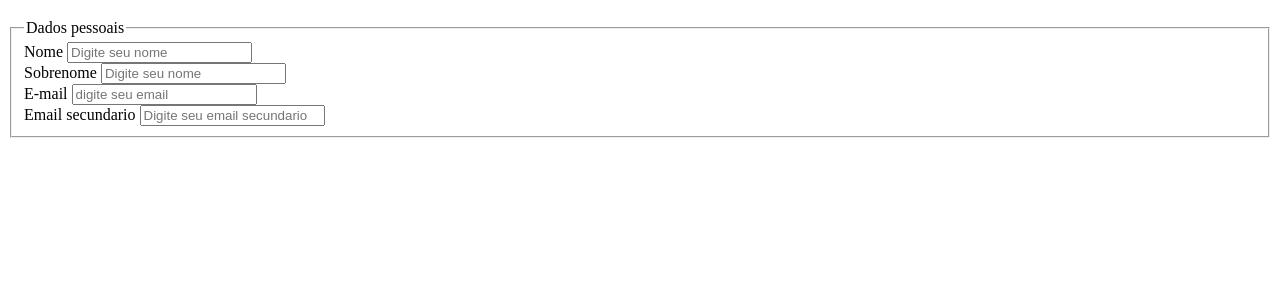
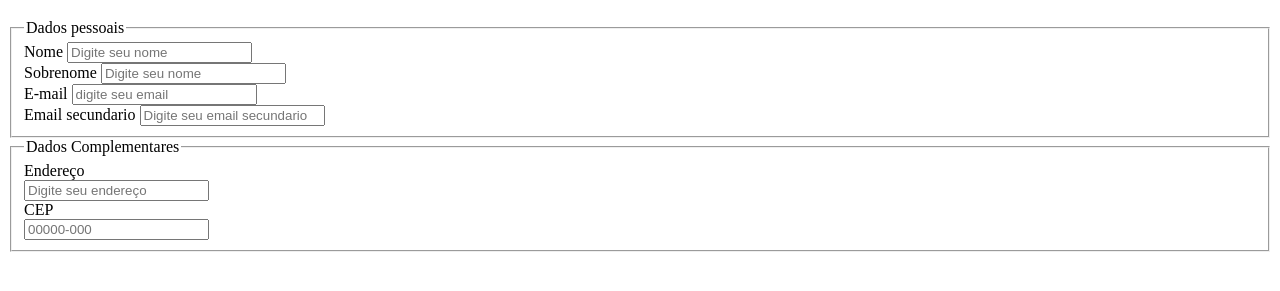
Before and after one commit to Rafaeltijpa/Criando-um-cadastro--b-sico-html, a plain HTML site: page index.html in a window 1280 px wide. Shown: the part 61-352 px from the top of the page. Drawn offline with Linux system fonts and the light colour scheme.

Commit message:
melhorando o cadastro

```diff
--- a/index.html
+++ b/index.html
@@ -22,7 +22,14 @@
             <label for="emailecundario">Email secundario</label>
             <input type="email" name="emailsecundario" id="" placeholder="Digite seu email secundario">
         </fieldset>
+        <fieldset>
+            <legend>Dados Complementares</legend>
+            <label for="endereço">Endereço</label><br>
+            <input type="text" name="endereço" id="" placeholder="Digite seu endereço"><br>
+            <label for="cep">CEP</label><br>
+            <input type="number" name="cep" id="" placeholder="00000-000">
 
+        </fieldset>
 
     </form>
 </body>
```
